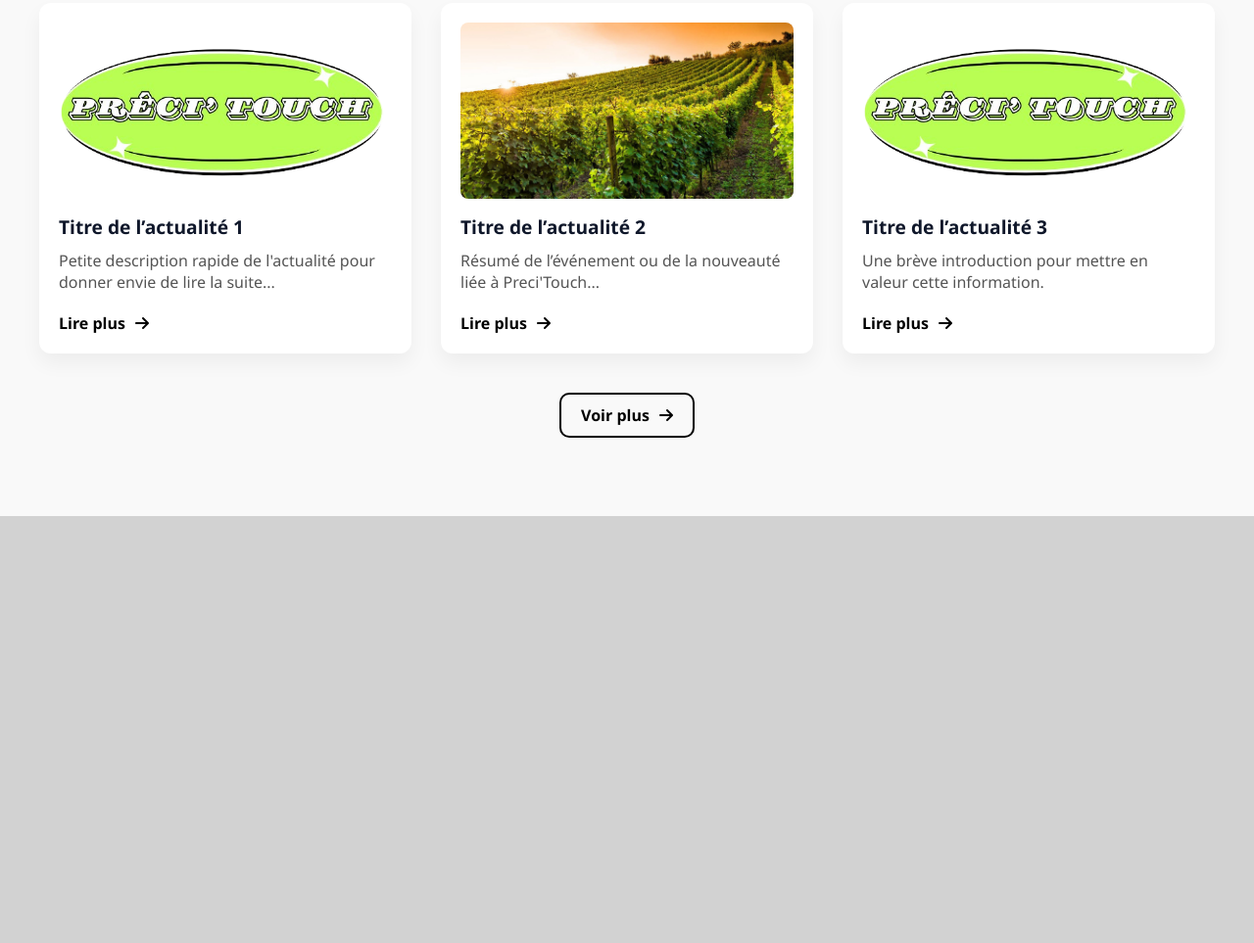
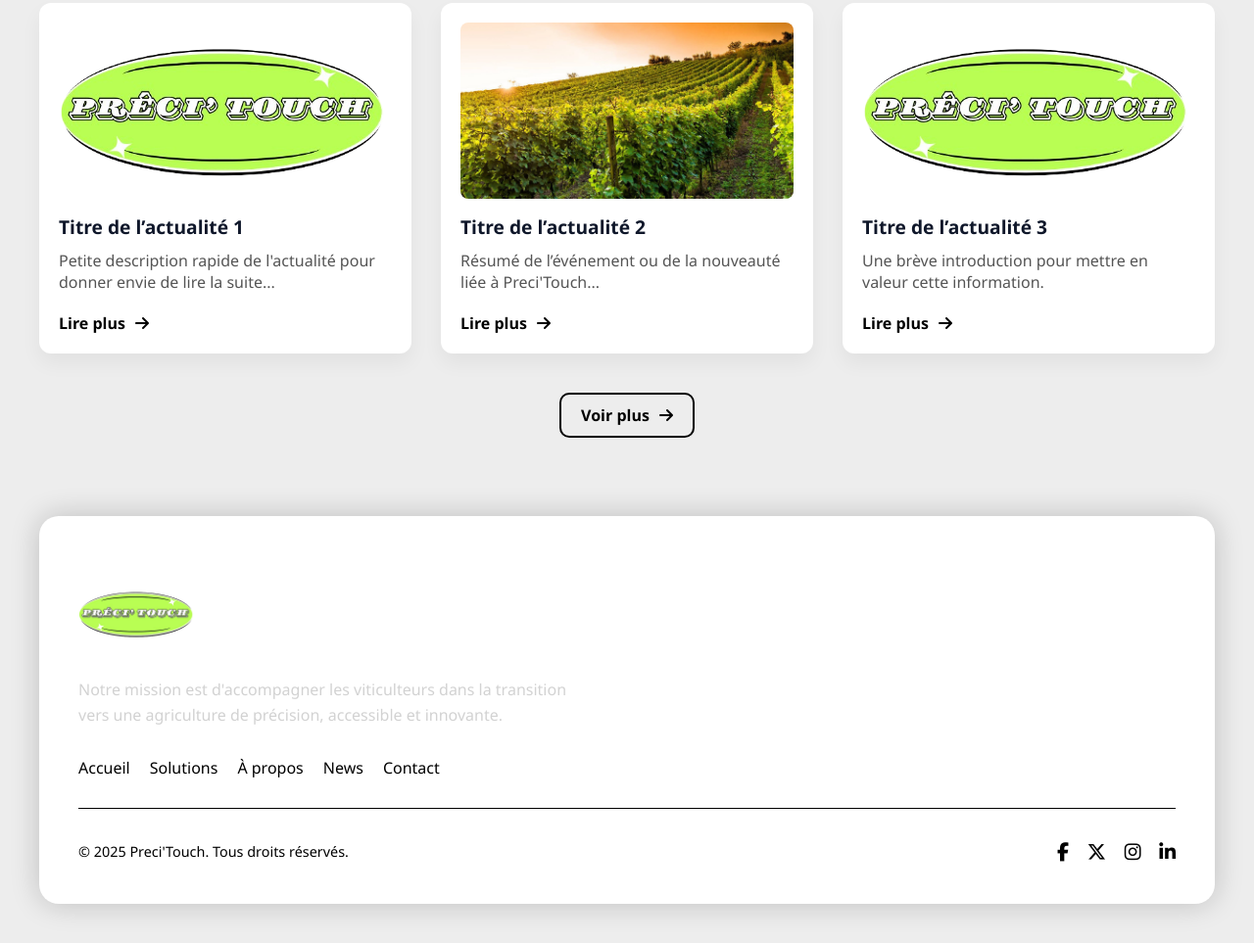
Before and after one commit to Losouf/PreciTouch, a plain HTML site: page index.html in a window 1280 px wide. Shown: the part 986-1949 px from the top of the page at 98% size. Before the commit the page ends 1513 px from the top, so only its background shows below. Drawn offline with Linux system fonts and the light colour scheme.

Commit message:
Footer + gradient back

```diff
--- a/css/styleAccueil.css
+++ b/css/styleAccueil.css
@@ -1,6 +1,6 @@
 .actualites {
     padding: 80px 20px;
-    background-color: #f9f9f9;
+    background-color: #ededed;
     text-align: center;
 }
 
--- /dev/null
+++ b/css/styleFooter.css
@@ -0,0 +1,83 @@
+.footer-dark {
+    background-color: #ededed;
+    color: #000;
+    padding: 0px 20px 40px 20px;
+    font-family: "Inter", sans-serif;
+  }
+
+  .footer-dark-container {
+    background-color: white;
+    max-width: 1200px;
+    margin: 0 auto;
+    border-radius: 20px;
+    padding: 40px;
+    box-shadow: 0 0 30px rgba(0, 0, 0, 0.2);
+  }
+
+  .footer-dark-logo {
+    width: 120px;
+  }
+
+  .footer-dark-info p {
+    max-width: 500px;
+    color: #d2d2d2;
+    line-height: 1.6;
+    margin-bottom: 30px;
+  }
+
+  .footer-dark-links {
+    display: flex;
+    flex-wrap: wrap;
+    gap: 20px;
+  }
+
+  .footer-dark-links a {
+    color: #000;
+    text-decoration: none;
+    font-weight: 500;
+    transition: color 0.2s;
+  }
+
+  .footer-dark-links a:hover {
+    color: #B9FF53;
+  }
+
+  .footer-dark hr {
+    border: none;
+    border-top: 1px solid #000;
+    margin: 30px 0;
+  }
+
+  .footer-dark-bottom {
+    display: flex;
+    flex-wrap: wrap;
+    justify-content: space-between;
+    align-items: center;
+    font-size: 0.9rem;
+    color: #000;
+  }
+
+  .footer-dark-socials a {
+    margin-left: 15px;
+    font-size: 1.2rem;
+    color: #000;
+    transition: color 0.2s;
+  }
+
+  .footer-dark-socials a:hover {
+    color: #B9FF53;
+  }
+
+  @media screen and (max-width: 768px) {
+    .footer-dark-bottom {
+      flex-direction: column;
+      align-items: flex-start;
+      gap: 10px;
+    }
+
+    .footer-dark-links {
+      flex-direction: column;
+      gap: 10px;
+      margin-bottom: 20px;
+    }
+  }
--- a/css/styleHero.css
+++ b/css/styleHero.css
@@ -1,5 +1,5 @@
 .hero {
-    background-color: #fff;
+    background: linear-gradient(180deg,rgba(255, 255, 255, 1) 0%, rgba(255, 255, 255, 1) 50%, rgba(237, 237, 237, 1) 100%);
     color: #000;
     padding: 100px 20px;
     display: flex;
--- a/index.html
+++ b/index.html
@@ -9,6 +9,7 @@
   <link rel="stylesheet" href="css/styleNavbar.css">
   <link rel="stylesheet" href="css/styleAccueil.css">
   <link rel="stylesheet" href="css/styleHero.css">
+  <link rel="stylesheet" href="css/styleFooter.css">
 
   <link rel="stylesheet" href="https://cdnjs.cloudflare.com/ajax/libs/font-awesome/6.5.0/css/all.min.css">
 </head>
@@ -88,6 +89,37 @@
         <a href="#" class="plus-btn">Voir plus<i class="fas fa-arrow-right"></i></a>
     </section>
 
+    <footer class="footer-dark">
+        <div class="footer-dark-container">
+            <div class="footer-dark-main">
+                <div class="footer-dark-info">
+                    <img src="images/PreciTouchLogo.png" alt="Logo Preci'Touch" class="footer-dark-logo" />
+                    <p>
+                        Notre mission est d'accompagner les viticulteurs dans la transition vers une agriculture de précision, accessible et innovante.
+                    </p>
+                    <nav class="footer-dark-links">
+                        <a href="#">Accueil</a>
+                        <a href="#">Solutions</a>
+                        <a href="#">À propos</a>
+                        <a href="#">News</a>
+                        <a href="#">Contact</a>
+                    </nav>
+                </div>
+            </div>
+
+            <hr />
+
+            <div class="footer-dark-bottom">
+                <p>© 2025 Preci'Touch. Tous droits réservés.</p>
+                <div class="footer-dark-socials">
+                    <a href="#"><i class="fab fa-facebook-f"></i></a>
+                    <a href="#"><i class="fab fa-x-twitter"></i></a>
+                    <a href="#"><i class="fab fa-instagram"></i></a>
+                    <a href="#"><i class="fab fa-linkedin-in"></i></a>
+                </div>
+            </div>
+        </div>
+    </footer>
 
 
     <script src="javascript/scriptToogleNavbar.js"></script>
```
